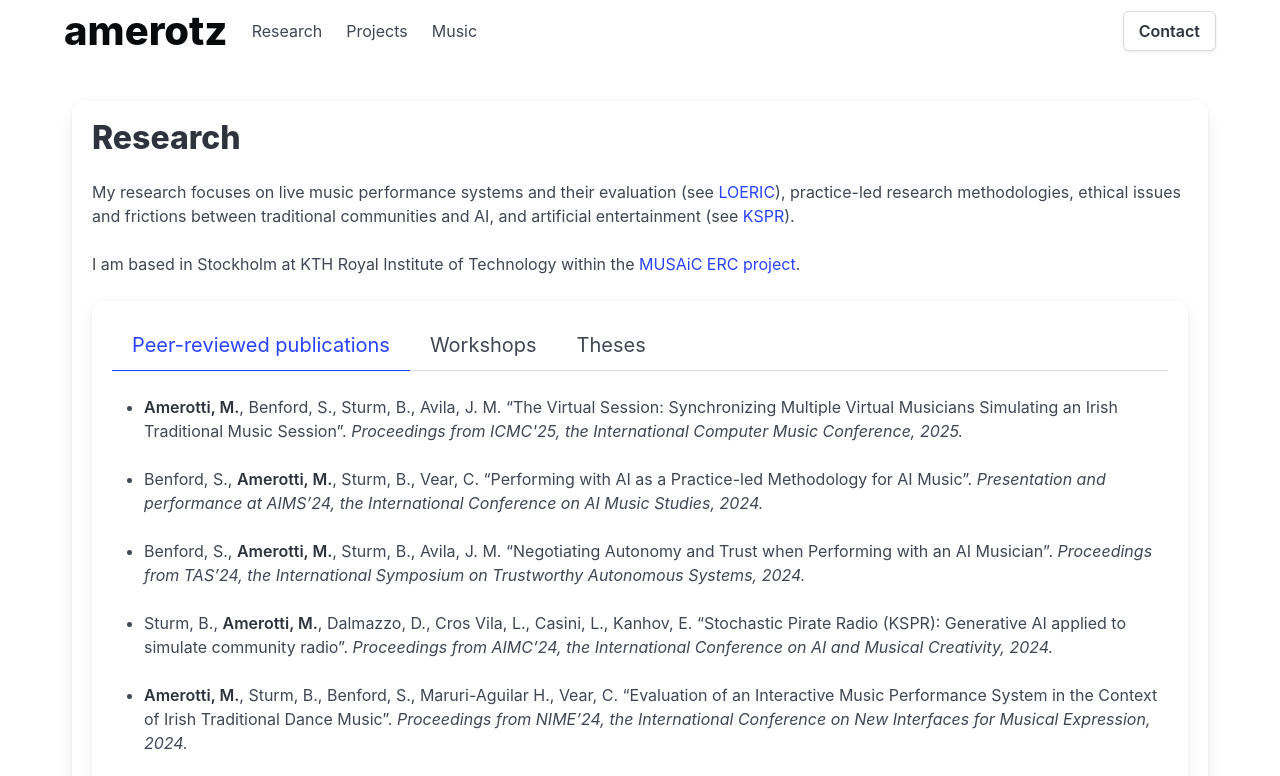
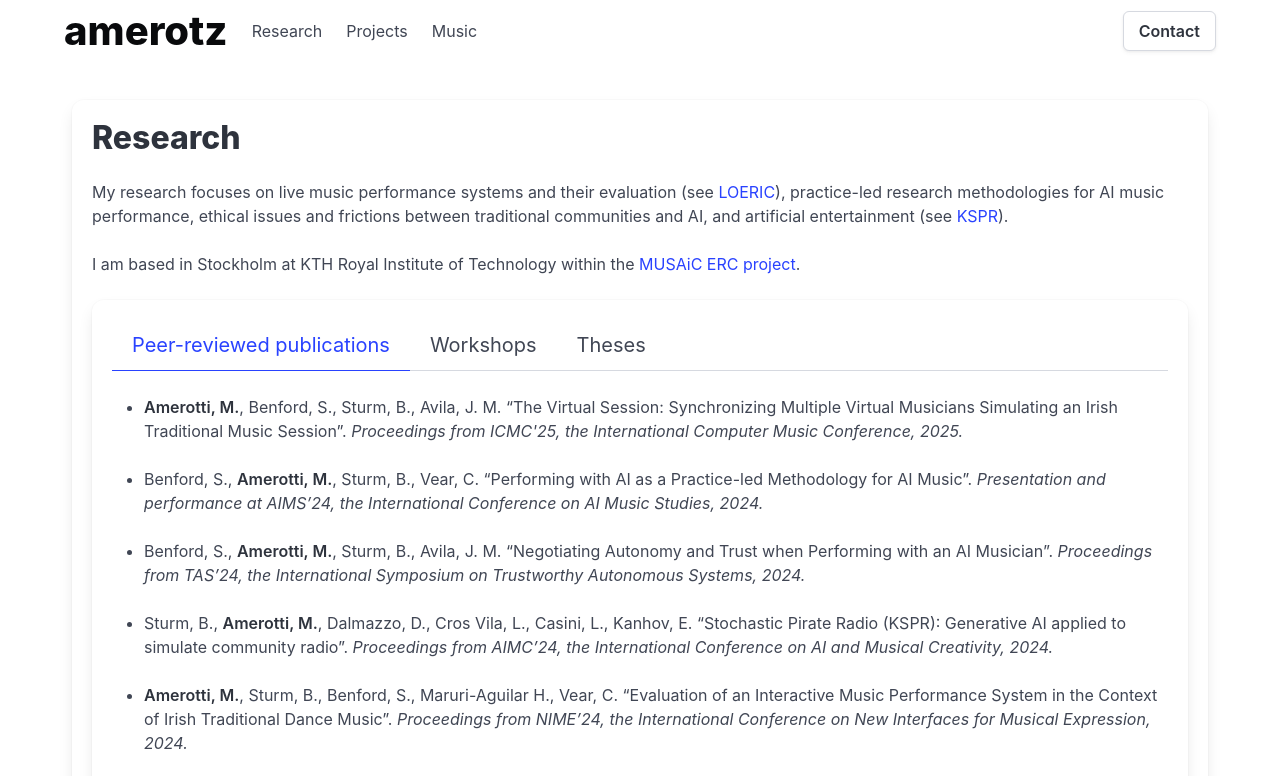
Before and after one commit to amerotz/amerotz.github.io, a plain HTML site: page index.html in a window 1280 px wide. Shown: the top 776 px of the page. Drawn offline with nearby package versions, Linux system fonts and the light colour scheme.

Commit message:
Update index.html

```diff
--- a/index.html
+++ b/index.html
@@ -45,7 +45,7 @@
 				<div class="box mb-6">
 					<div id="research" class="title is-3">Research</div>
 					<p class="block">
-						My research focuses on live music performance systems and their evaluation (see <a href="#loeric">LOERIC</a>), practice-led research methodologies, ethical issues and frictions between traditional communities and AI, and artificial entertainment (see <a href="#kspr">KSPR</a>).
+						My research focuses on live music performance systems and their evaluation (see <a href="#loeric">LOERIC</a>), practice-led research methodologies for AI music performance, ethical issues and frictions between traditional communities and AI, and artificial entertainment (see <a href="#kspr">KSPR</a>).
 					</p>
 					<p class="block">
 						I am based in Stockholm at KTH Royal Institute of Technology within the <a href="https://musaiclab.wordpress.com/">MUSAiC ERC project</a>.
@@ -95,7 +95,7 @@
 										<strong>Amerotti, M.</strong>, Sturm, B. “Endless generative AI: a practical tutorial”. <i>Presented at AIMC’24, the International Conference on AI and Musical Creativity, 2024</i>.
 									</li>
 									<li class="block">
-										Casini, L., <strong>Amerotti, M.</strong> “Modeling composition and performance of traditional music with AI”.<i>Presented at ICCC’24, the 15th International Conference on Computational Creativity, 2024</i>.
+										Casini, L., <strong>Amerotti, M.</strong> “Modeling composition and performance of traditional music with AI”. <i>Presented at ICCC’24, the 15th International Conference on Computational Creativity, 2024</i>.
 									</li>
 								</ul>
 							</div>
```
